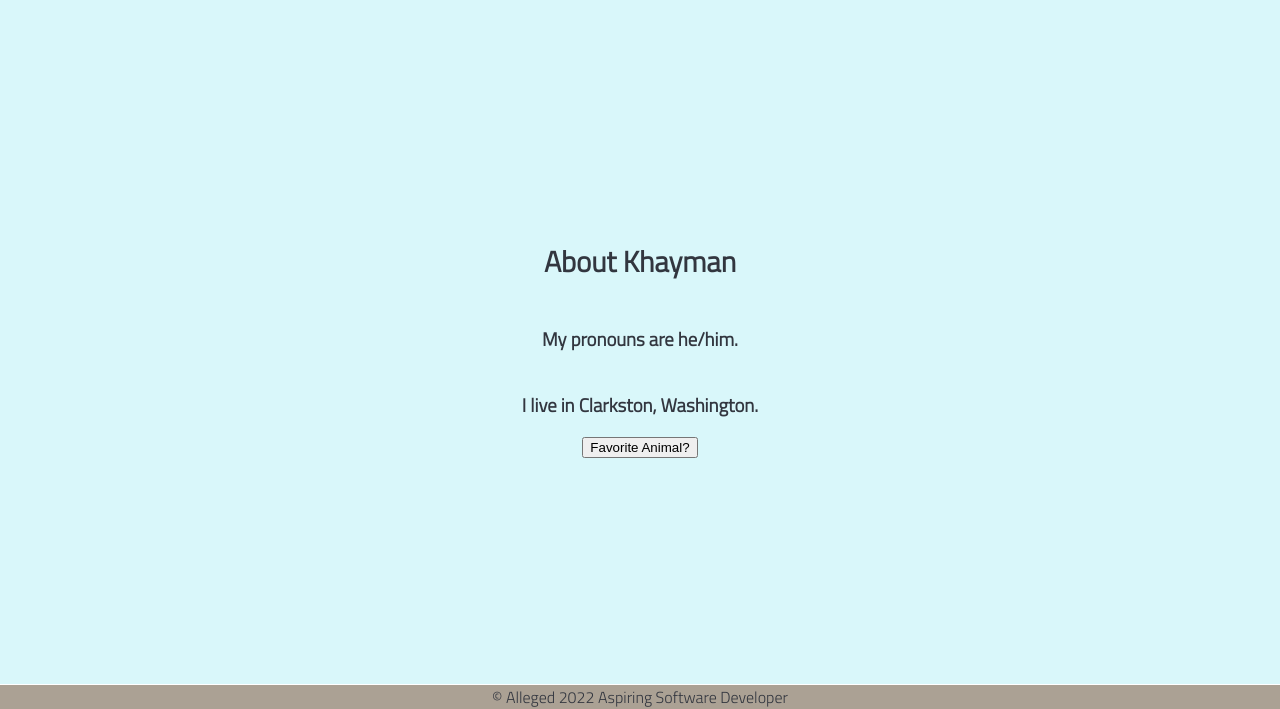
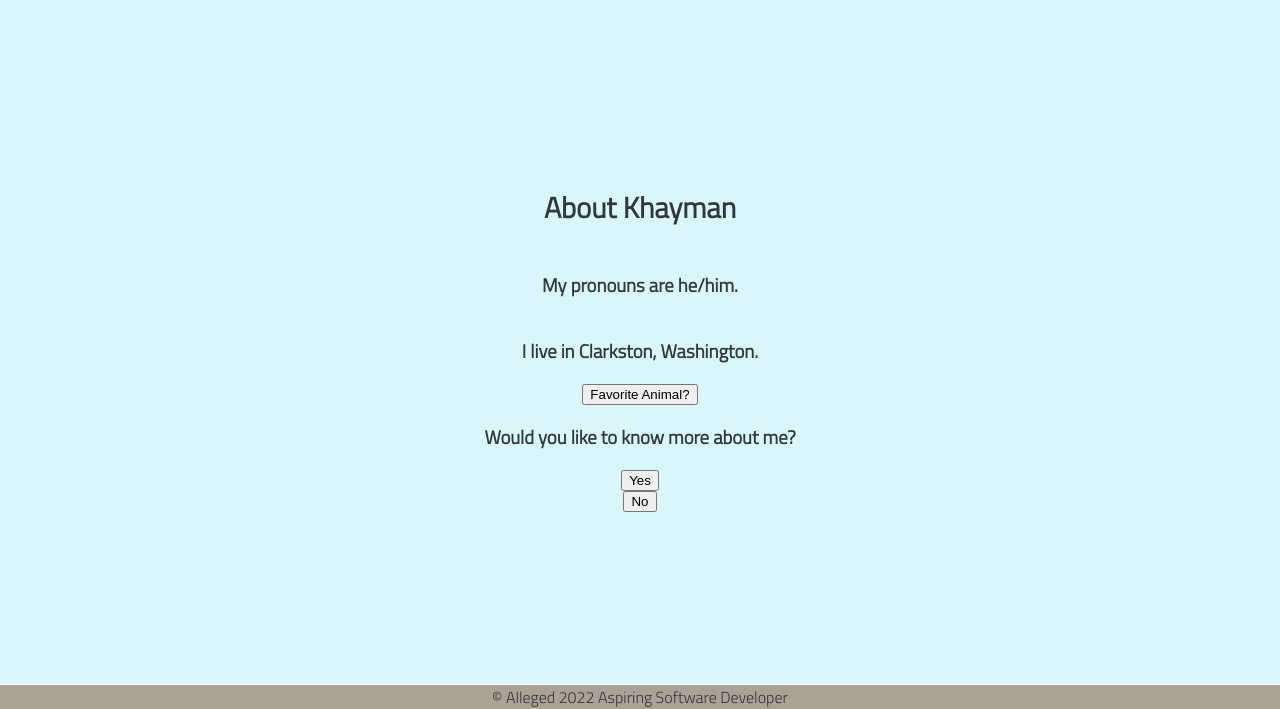
Before and after one commit to KhaymanaKing/about-me-js-demo, a plain HTML site: page index.html in a window 1280 px wide. Shown: the part 91-800 px from the top of the page. Drawn offline with Linux system fonts and the light colour scheme.

Commit message:
added yes or no buttons

```diff
--- a/index.html
+++ b/index.html
@@ -29,6 +29,9 @@
             <button id="animalButton"> Favorite Animal?</button>
             <div id="animalText"class="hidden"><font size="+10">Possum</font></div>
             <div id="animalDiv" class="hidden"><img src=possum.jpg alt="possum"></div>
+            <h3>Would you like to know more about me?</h3>
+            <button id="yesBtn">Yes</button>
+            <button id="noBtn">No</button>
         </main>
 
         <footer>&copy; Alleged 2022 Aspiring Software Developer</footer>
```
